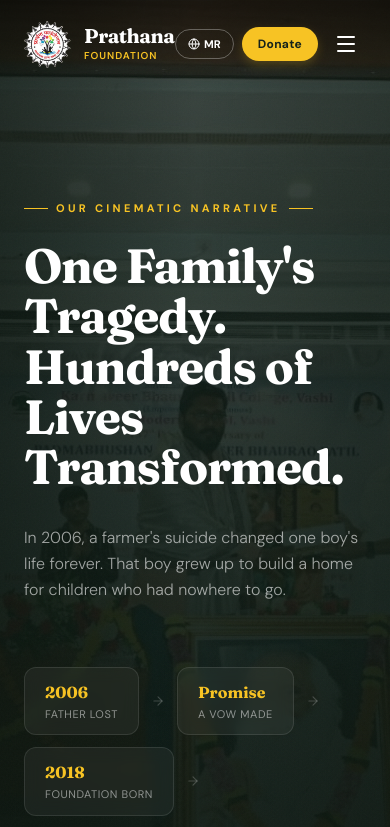
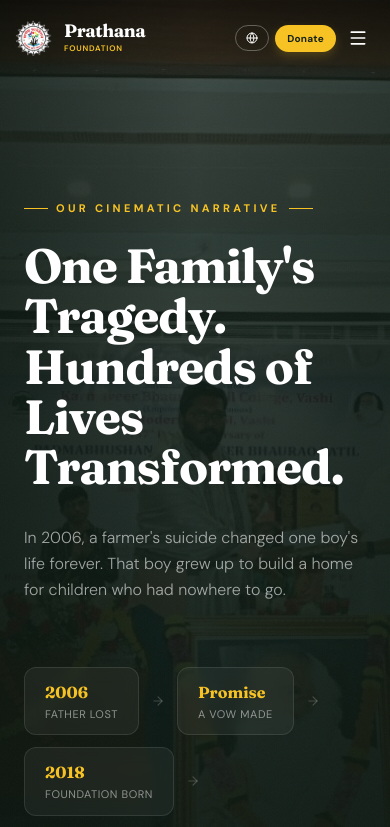
Before and after one commit to prathanaweb-dev/prathana, a Next.js app: page /en/about in a window 390 px wide. Shown: the top 827 px of the page. Built offline with nearby package versions, Linux system fonts and the light colour scheme.

Commit message:
style: fix header layout overlap on mobile screens

```diff
--- a/components/Header.tsx
+++ b/components/Header.tsx
@@ -120,21 +120,21 @@ export default function Header({ lang, onDonateClick }: HeaderProps) {
             : 'bg-transparent py-5'
       }`}
     >
-      <div className="max-w-7xl mx-auto px-6 md:px-12 flex items-center justify-between">
+      <div className="max-w-7xl mx-auto px-4 md:px-12 flex items-center justify-between">
         {/* Logo — Magazine Masthead */}
         <a href={`/${lang}`} className="flex items-center gap-3 group">
           <img
             src="/logo.png"
             alt="Prathana Foundation Logo"
-            className="w-12 h-12 object-contain transition-all duration-500 group-hover:scale-105 group-hover:rotate-6 drop-shadow-[0_2px_8px_rgba(21,34,27,0.06)]"
+            className="w-9 h-9 md:w-12 md:h-12 object-contain transition-all duration-500 group-hover:scale-105 group-hover:rotate-6 drop-shadow-[0_2px_8px_rgba(21,34,27,0.06)] shrink-0"
           />
-          <div className="flex flex-col">
-            <span className={`font-serif-display text-xl md:text-2xl font-bold tracking-tight leading-none ${
+          <div className="flex flex-col shrink-0">
+            <span className={`font-serif-display text-lg md:text-2xl font-bold tracking-tight leading-none ${
               useLightText ? 'text-white' : 'text-brand-charcoal'
             }`}>
               Prathana
             </span>
-            <span className={`text-[10px] uppercase tracking-widest font-semibold mt-0.5 transition-colors duration-300 ${
+            <span className={`text-[8px] md:text-[10px] uppercase tracking-widest font-semibold mt-0.5 transition-colors duration-300 ${
               useLightText ? 'text-brand-yellow' : 'text-brand-forest'
             }`}>
               Foundation
@@ -308,37 +308,37 @@ export default function Header({ lang, onDonateClick }: HeaderProps) {
         </nav>
 
         {/* Mobile Controls */}
-        <div className="flex items-center gap-2 lg:hidden">
+        <div className="flex items-center gap-1.5 sm:gap-2 lg:hidden shrink-0">
           {/* Mobile Lang Button */}
           <button
             onClick={() => switchLanguage(lang === 'en' ? 'mr' : 'en')}
-            className={`flex items-center gap-1 px-3 py-1.5 rounded-full border text-[11px] font-bold ${
+            className={`flex items-center gap-1 px-2.5 py-1.5 sm:px-3 rounded-full border text-[10px] sm:text-[11px] font-bold ${
               useLightText
                 ? 'border-white/30 text-white hover:bg-white/10'
                 : 'border-brand-clay text-brand-charcoal'
             }`}
             title="Switch Language"
           >
-            <Globe className="w-3 h-3" />
-            <span>{lang === 'en' ? 'MR' : 'EN'}</span>
+            <Globe className="w-3 h-3 shrink-0" />
+            <span className="hidden sm:inline">{lang === 'en' ? 'MR' : 'EN'}</span>
           </button>
 
           <button
             onClick={handleDonateTrigger}
-            className="rounded-full bg-brand-yellow hover:bg-brand-yellow/90 text-brand-charcoal font-bold px-4 py-2 text-[12px] tracking-wide shadow-[0_4px_10px_rgba(247,195,36,0.2)] transition-all duration-300"
+            className="rounded-full bg-brand-yellow hover:bg-brand-yellow/90 text-brand-charcoal font-bold px-3 py-1.5 sm:px-4 sm:py-2 text-[10px] sm:text-[12px] tracking-wide shadow-[0_4px_10px_rgba(247,195,36,0.2)] transition-all duration-300 shrink-0"
           >
             {lang === 'mr' ? 'मदत करा' : 'Donate'}
           </button>
 
           <button
             onClick={() => setMobileMenuOpen(!mobileMenuOpen)}
-            className={`p-2 transition-colors ${useLightText ? 'text-white' : 'text-brand-charcoal'}`}
+            className={`p-1.5 sm:p-2 transition-colors shrink-0 ${useLightText ? 'text-white' : 'text-brand-charcoal'}`}
             aria-label="Toggle menu"
           >
             {mobileMenuOpen ? (
-              <X className="w-6 h-6" />
+              <X className="w-5 h-5 sm:w-6 sm:h-6" />
             ) : (
-              <Menu className="w-6 h-6" />
+              <Menu className="w-5 h-5 sm:w-6 sm:h-6" />
             )}
           </button>
         </div>
```
